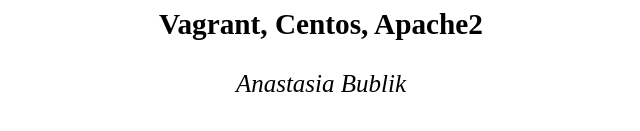
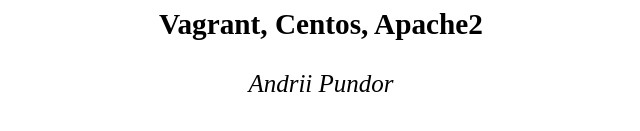
Before and after one commit to andriipundor/Devops_8, a plain HTML site: page index.html in a window 1280 px wide. Shown: the part 429-560 px from the top of the page, 319-959 px from the left. Drawn offline with Linux system fonts and the light colour scheme.

Commit message:
Update index.html

```diff
--- a/index.html
+++ b/index.html
@@ -1 +1 @@
-<!DOCTYPE html><html><head><title>Hometask 8</title></head><style type="text/css">body,h1,p {padding: 0;margin: 0;}body {display: flex;justify-content: center;align-items: center;font-size: 25px;height: 100vh;}.content {text-align: center;}p {font-style: italic;}</style><body><div class="content"><h1>DevOps</h1><h2>Hometask - 8</h2><h3>Vagrant, Centos, Apache2</h3><p>Anastasia Bublik</p></div></body></html>
+<!DOCTYPE html><html><head><title>Hometask 8</title></head><style type="text/css">body,h1,p {padding: 0;margin: 0;}body {display: flex;justify-content: center;align-items: center;font-size: 25px;height: 100vh;}.content {text-align: center;}p {font-style: italic;}</style><body><div class="content"><h1>DevOps</h1><h2>Hometask - 8</h2><h3>Vagrant, Centos, Apache2</h3><p>Andrii Pundor</p></div></body></html>
```
